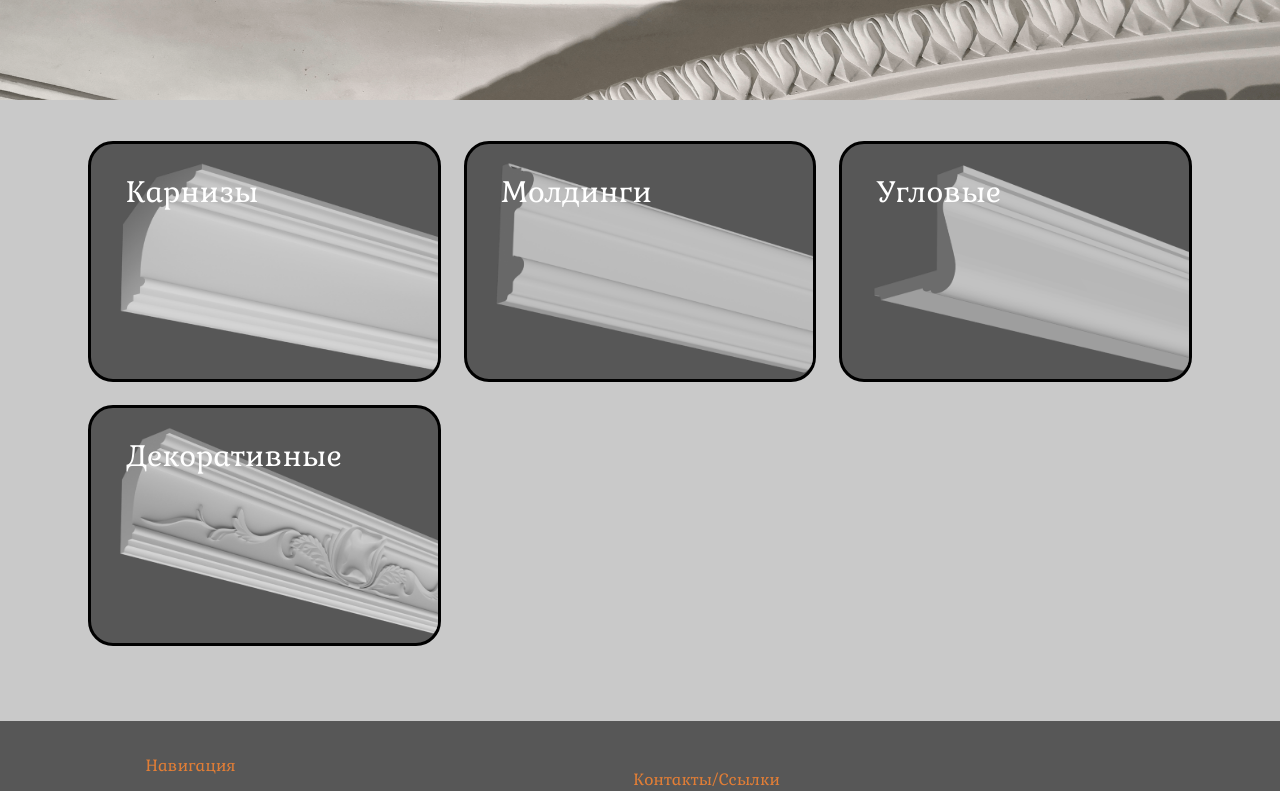
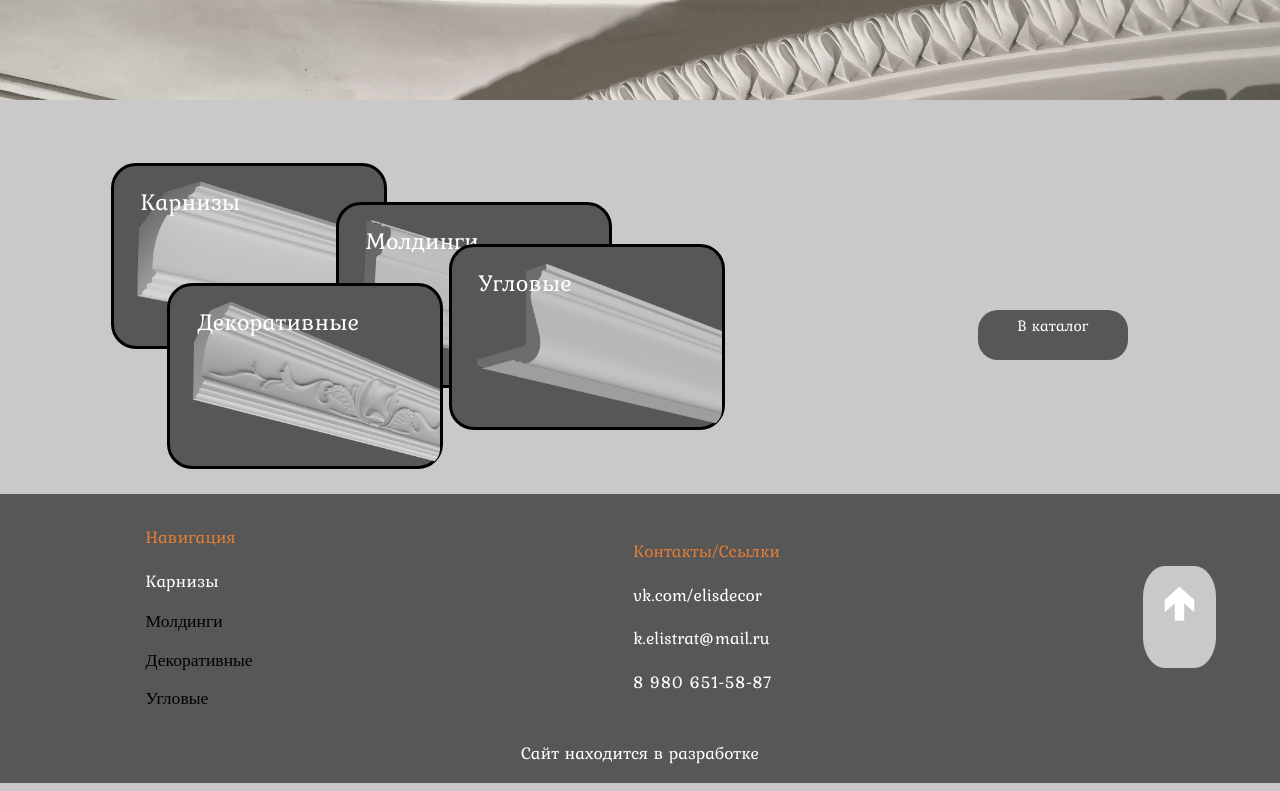
Before and after one commit to Vanillin/Web-Catalog-Lepnina-Front, a React (Create React App) app: page / in a window 1280 px wide. Shown: the part 540-1331 px from the top of the page. Built offline with nearby package versions, Linux system fonts and the light colour scheme.

Commit message:
Change main/#catalog style, add in catalog UserInfo

```diff
--- a/src/api/models/user.ts
+++ b/src/api/models/user.ts
@@ -1,7 +1,7 @@
 import { Roles } from "./roles";
 import { PictureFile } from "./pictureFile";
 
-export type UserDto = {
+export type User = {
   id?: number;
   name?: string;
   email?: string;
--- a/src/components/pages/catalog/catalogPage.tsx
+++ b/src/components/pages/catalog/catalogPage.tsx
@@ -1,13 +1,31 @@
 import { Link } from "react-router-dom";
 import ViewCorner from "./script-corner";
+import UserInfo from "./userInfo";
+import { User } from "../../../api/models/user";
+import { Roles } from "../../../api/models/roles";
+import { PictureFile } from "../../../api/models/pictureFile";
 
-export default function MainPage() {
+export default function CatalogPage() {
+
+  const pictIcon: PictureFile = {
+    id: 2
+  }
+  const user: User = {
+    id: 1,
+    name: "NamePerson",
+    email: "123@mail.ru",
+    role: Roles.User,
+    icon: pictIcon
+  };
+
   return (
     <body className="backcolor-gray">
       <nav className="nav-top backcolor-darkgray">
+        <UserInfo user = {user}/>
+        <hr className="color-white" />
         <p className="color-white">Навигация</p>
+        <hr className="color-white" />
         <div className="nav-top-body">
-          <hr className="color-white" />
           <ul>
             <li>
               <Link to="/" className="color-white hover-ligthorange">
@@ -41,6 +59,8 @@ export default function MainPage() {
       <div className="body-flex">
         <div>
           <nav className="nav-left backcolor-darkgray">
+            <UserInfo user = {user}/>
+            <hr className="color-white" />
             <p className="color-white">Навигация</p>
             <hr className="color-white" />
             <ul>
--- /dev/null
+++ b/src/components/pages/catalog/userInfo.tsx
@@ -0,0 +1,22 @@
+import { User } from "../../../api/models/user";
+
+export type UserProps = {
+  user: User;
+};
+
+export default function UserInfo({ user }: UserProps) {
+  return (
+    <div>
+        <p className="color-white">{user.name}</p>
+        <hr className="color-white" />
+        <ul>
+          <li>
+            <a className="color-white hover-ligthorange">Изменить</a>
+          </li>
+          <li>
+            <a className="color-white hover-ligthorange">Избранное</a>
+          </li>
+        </ul>
+    </div>
+  );
+}
--- a/src/components/pages/main/mainPage.tsx
+++ b/src/components/pages/main/mainPage.tsx
@@ -70,6 +70,53 @@ export default function MainPage() {
         </div>
       </header>
 
+{/*  <section id="review" className="screen backcolor-darkgray">
+
+        <button className="left-button-slide color-white" onclick="showPreviousSlide()" aria-label="Посмотреть предыдущий слайд">&lt;</button>
+        <div className="elements-review flex-spacebetween backcolor-gray">
+
+            <div className="element-review">
+                <div id="picture-section" className="picture-section">
+                </div>
+                <div id="text-section" className="text-section color-white">
+                </div>
+            </div>
+
+            <script type="text/javascript" src="main/scripts/script-reviews.js"> </script>
+        </div>
+        <button className="right-button-slide color-white" onclick="showNextSlide()" aria-label="Посмотреть следующий слайд">&gt;</button>
+        <script type="text/javascript" src="main/scripts/script-slider.js" ></script>
+    </section> */}
+
+      <section id="catalog">
+        <div className="catalog">
+          <div >
+            <div className="element-sections first-element backcolor-darkgray">
+              <img src={navcornice} alt="Карнизы" />
+              <p className="color-white">Карнизы</p>
+            </div>
+            <div className="element-sections second-element backcolor-darkgray">
+              <img src={navmolding} alt="Молдинги" />
+              <p className="color-white">Молдинги</p>
+            </div>
+            <div className="element-sections third-element backcolor-darkgray">
+              <img src={navcorner} alt="Угловые" />
+              <p className="color-white">Угловые</p>
+            </div>
+            <div className="element-sections four-element backcolor-darkgray">
+              <img src={navdesigner} alt="Декоративные" />
+              <p className="color-white">Декоративные</p>
+            </div>
+          </div>
+          <div>
+            <div className="catalog-but backcolor-darkgray">
+              <p className="color-white">В каталог</p>
+              <Link to="/catalog"></Link>
+            </div>
+          </div>
+        </div>
+      </section>
+
       {/* <section id="about-us" class="screen">
         <div class="about-us flex-spacebetween">
             <div class="text-section color-white">
@@ -84,49 +131,6 @@ export default function MainPage() {
         </div>
     </section>  */}
 
-      <section id="catalog">
-        <div className="catalog">
-          <div className="element-sections backcolor-darkgray">
-            <img src={navcornice} alt="Карнизы" />
-            <p className="color-white">Кaрнизы</p>
-            <Link to="/catalog"></Link>
-          </div>
-          <div className="element-sections backcolor-darkgray">
-            <img src={navmolding} alt="Молдинги" />
-            <p className="color-white">Молдинги</p>
-            {/* <a href="moldings.html"></a> */}
-          </div>
-          <div className="element-sections backcolor-darkgray">
-            <img src={navcorner} alt="Угловые" />
-            <p className="color-white">Угловые</p>
-            {/* <a href="corner.html"></a> */}
-          </div>
-          <div className="element-sections backcolor-darkgray">
-            <img src={navdesigner} alt="Декоративные" />
-            <p className="color-white">Декоративные</p>
-            {/* <a href="designers.html"></a> */}
-          </div>
-        </div>
-      </section>
-      {/* <!--
-    <section id="review" class="screen backcolor-darkgray">
-
-        <button class="left-button-slide color-white" onclick="showPreviousSlide()" aria-label="Посмотреть предыдущий слайд">&lt;</button>
-        <div class="elements-review flex-spacebetween backcolor-gray">
-
-            <div class="element-review">
-                <div id="picture-section" class="picture-section">
-                </div>
-                <div id="text-section" class="text-section color-white">
-                </div>
-            </div>
-
-            <script type="text/javascript" src="main/scripts/script-reviews.js"> </script>
-        </div>
-        <button class="right-button-slide color-white" onclick="showNextSlide()" aria-label="Посмотреть следующий слайд">&gt;</button>
-        <script type="text/javascript" src="main/scripts/script-slider.js" ></script>
-    </section>
-    --> */}
       <footer className="backcolor-darkgray flex-spacebetween" id="bottom">
         <div>
           <ul>
--- a/src/components/styles/style-main.css
+++ b/src/components/styles/style-main.css
@@ -149,42 +149,76 @@ header hr {
 }
 
 .catalog {
-  display: grid;
-  grid-template-columns: repeat(3, 1fr);
+  display: flex;
+  height: 300px;
+  grid-template-columns: repeat(2, 1fr);
   margin: 2%;
   margin-inline: 6%;
   margin-bottom: 5%;
+  position: relative;
 }
+.catalog-but{
+  height: 50px;
+  width: 150px;
+  position: absolute;
+  left: 80%;
+  top: 60%;
+  border-radius: 20px;
+}
+.catalog-but p {
+  size: 3em;
+  margin-top: 0.2em;
+  margin-bottom: 0.5em;
+  text-align: center;
+}
+.catalog-but > a {
+  position: absolute;
+  top: 0;
+  left: 0;
+  width: 100%;
+  height: 100%;
+}
+
 .element-sections {
   margin: 3%;
-  position: relative;
+  height: 60%;
+  aspect-ratio: 3/2;
+  position: absolute;
   border-style: solid;
   border-width: 3px;
   border-radius: 25px;
+}
+.first-element{
+  top: 0%;
+  left: 0%;
+}
+.second-element{
+  top: 13%;
+  left: 20%;
+}
+.third-element{
+  top: 27%;
+  left: 30%;
+}
+.four-element{
+  top: 40%;
+  left: 5%
 }
 .element-sections > img {
   width: 100%;
   aspect-ratio: 3/2;
   border-radius: 17px;
 }
-.element-sections > a {
-  position: absolute;
-  top: 0;
-  left: 0;
-  width: 100%;
-  height: 100%;
-  border-radius: 25px;
-}
 .element-sections > p {
-  font-size: 2em;
+  font-size: 1.5em;
   position: absolute;
   top: 10%;
   left: 10%;
   display: block;
 }
-.element-sections:hover > img {
+/* .element-sections:hover > img {
   opacity: 60%;
-}
+} */
 
 footer {
   width: 85%;
@@ -219,9 +253,9 @@ footer li {
   .name-logo-under {
     display: none;
   }
-  .catalog {
+  /* .catalog {
     grid-template-columns: repeat(2, 1fr);
-  }
+  } */
   .background-logo {
     width: 74%;
     margin-inline: 10%;
@@ -261,9 +295,9 @@ footer li {
   #review {
     display: none;
   }
-  .catalog {
+  /* .catalog {
     grid-template-columns: repeat(1, 1fr);
-  }
+  } */
   .background-logo {
     width: 90%;
     padding: 5%;
```
